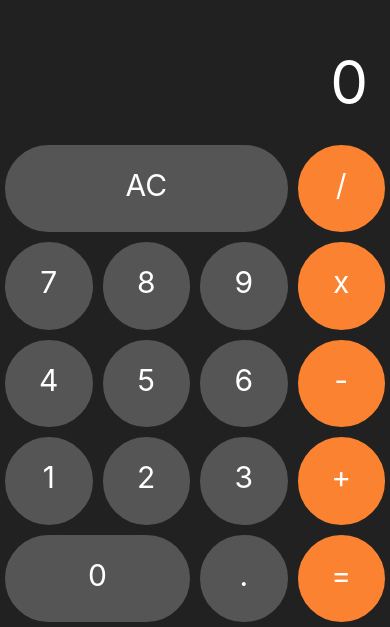
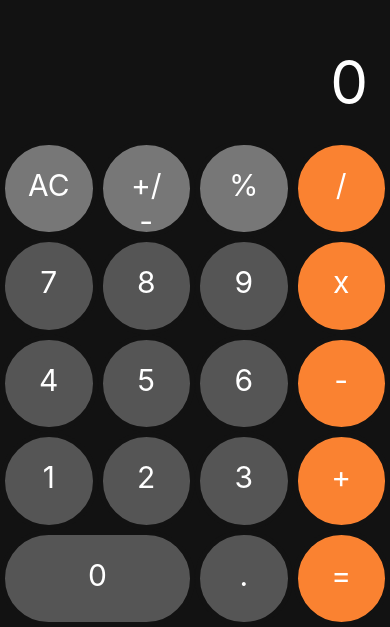
Before and after one commit to allcantara/calculator-reactnative, a React Native app: screen / in a window 390 px wide. Shown: the part 217-844 px from the top of the page. Built offline with nearby package versions, Linux system fonts and the light colour scheme.

Commit message:
Adicionada a funcionalidade de inversão dos valores e mais três botões

```diff
--- a/App.js
+++ b/App.js
@@ -39,6 +39,13 @@ export default class App extends Component {
 
   setOperation = operation => {
     if(operation === 'x') operation = '*';
+
+    if(operation === '+/-') {
+      let value = this.state.values;
+      value[0] = value[0] * -1;
+      this.setState({ displayValue: `${value[0]}`, values: value });
+    }
+
     if(this.state.current === 0) {
       this.setState({ operation, current: 1, clearDisplay: true })
     } else {
@@ -55,7 +62,7 @@ export default class App extends Component {
         displayValue: `${values[0]}`,
         operation: equals ? null : operation,
         current: equals ? 0 : 1,
-        clearDisplay: !equals,
+        clearDisplay: true,
         values,
       })
     }
@@ -66,7 +73,9 @@ export default class App extends Component {
       <SafeAreaView style={styles.container}>
         <Display value={this.state.displayValue} />
         <View style={styles.buttons}>
-          <Button label="AC" triple onClick={this.clearMemory} />
+          <Button label="AC" top onClick={this.clearMemory} />
+          <Button label="+/-" top onClick={this.setOperation} />
+          <Button label="%" top onClick={this.setOperation} />
           <Button label="/" operation onClick={this.setOperation} />
           <Button label="7" onClick={this.addDigit} />
           <Button label="8" onClick={this.addDigit} />
@@ -93,7 +102,7 @@ const styles = StyleSheet.create({
 
   container: {
     flex: 1,
-    backgroundColor: '#212121',
+    backgroundColor: '#121212',
     paddingTop: Platform.OS === 'android' ? 25 : 0,
     paddingBottom: 0,
   },
--- a/app.json
+++ b/app.json
@@ -1,6 +1,6 @@
 {
   "expo": {
-    "name": "calculator",
+    "name": "Calculator iPhone for Android",
     "slug": "calculator-reactnative",
     "privacy": "public",
     "sdkVersion": "35.0.0",
@@ -23,8 +23,12 @@
     "assetBundlePatterns": [
       "**/*"
     ],
+    "android": {
+      "package": "com.allcantara.calculator"
+    },
     "ios": {
-      "supportsTablet": true
+      "supportsTablet": true,
+      "bundleIdentifier": "com.allcantara.calculator"
     }
   }
 }
--- a/src/components/Button.js
+++ b/src/components/Button.js
@@ -12,7 +12,7 @@ export default props => {
   stylesButtons.push(styles.button);
 
   if(props.double) stylesButtons.push(styles.buttonDouble);
-  if(props.triple) stylesButtons.push(styles.buttonTriple);
+  if(props.top) stylesButtons.push(styles.buttonTop);
   if(props.operation) stylesButtons.push(styles.operationButton);
 
   return (
@@ -34,7 +34,7 @@ const styles = StyleSheet.create({
     backgroundColor: '#555',
     textAlign: 'center',
     borderWidth: 5,
-    borderColor: '#212121',
+    borderColor: '#121212',
     color: '#fff',
  },
 
@@ -47,8 +47,8 @@ const styles = StyleSheet.create({
    width: (Dimensions.get('window').width / 4) * 2,
  },
 
- buttonTriple: {
-    width: (Dimensions.get('window').width / 4) * 3,
+ buttonTop: {
+    backgroundColor: '#777',
  }
 
 })
--- a/src/components/Display.js
+++ b/src/components/Display.js
@@ -12,7 +12,7 @@ const styles  = StyleSheet.create({
     flex: 1,
     padding: 22,
     justifyContent: 'flex-end',
-    backgroundColor: '#212121',
+    backgroundColor: '#121212',
     alignItems: 'flex-end',
   },
 
```
